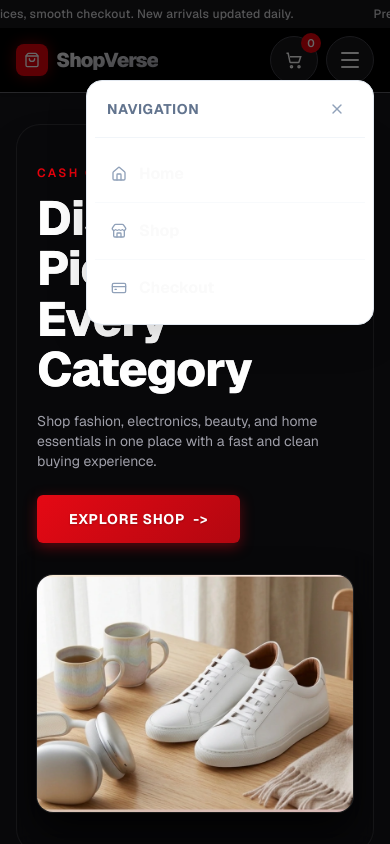
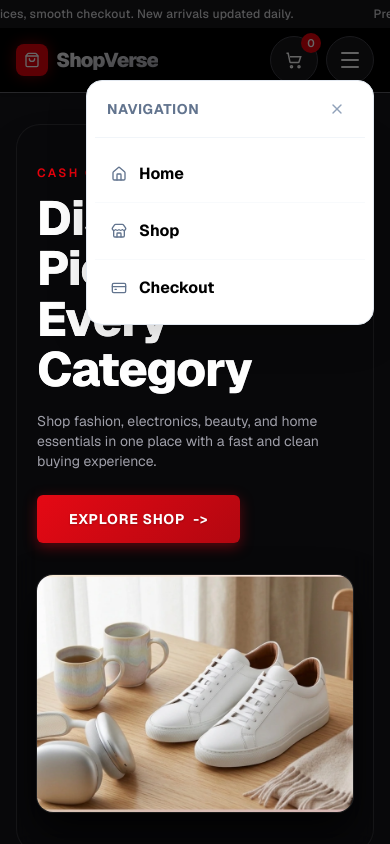
Before and after one commit to nayem11-am/E-commerce-biz, a Next.js app: page / in a window 390 px wide. Both pictures are taken after a click on the button "Open navigation menu". Shown: the top 844 px of the page. Built offline with nearby package versions, Linux system fonts and the light colour scheme.

Commit message:
fifth update

```diff
--- a/components/layout/Navbar.tsx
+++ b/components/layout/Navbar.tsx
@@ -138,9 +138,9 @@ export function Navbar() {
               <Link
                 href={item.href}
                 onClick={() => setIsMenuOpen(false)}
-                className="flex items-center gap-3 px-4 py-4 text-base font-bold text-black transition hover:bg-slate-50 hover:text-red-600"
+                className="flex items-center gap-3 px-4 py-4 text-base font-bold !text-black transition hover:bg-slate-50 hover:text-red-600"
               >
-                <span className="text-slate-400">{item.icon}</span>
+                <span className="text-slate-500">{item.icon}</span>
                 {item.label}
               </Link>
             </li>
```
